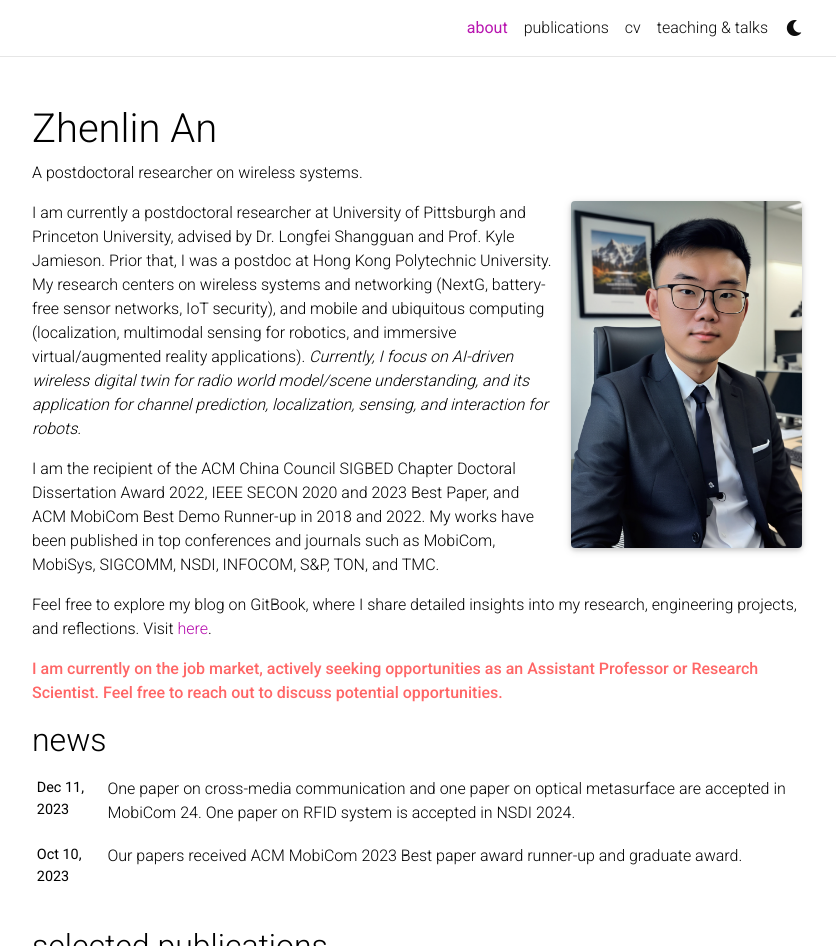
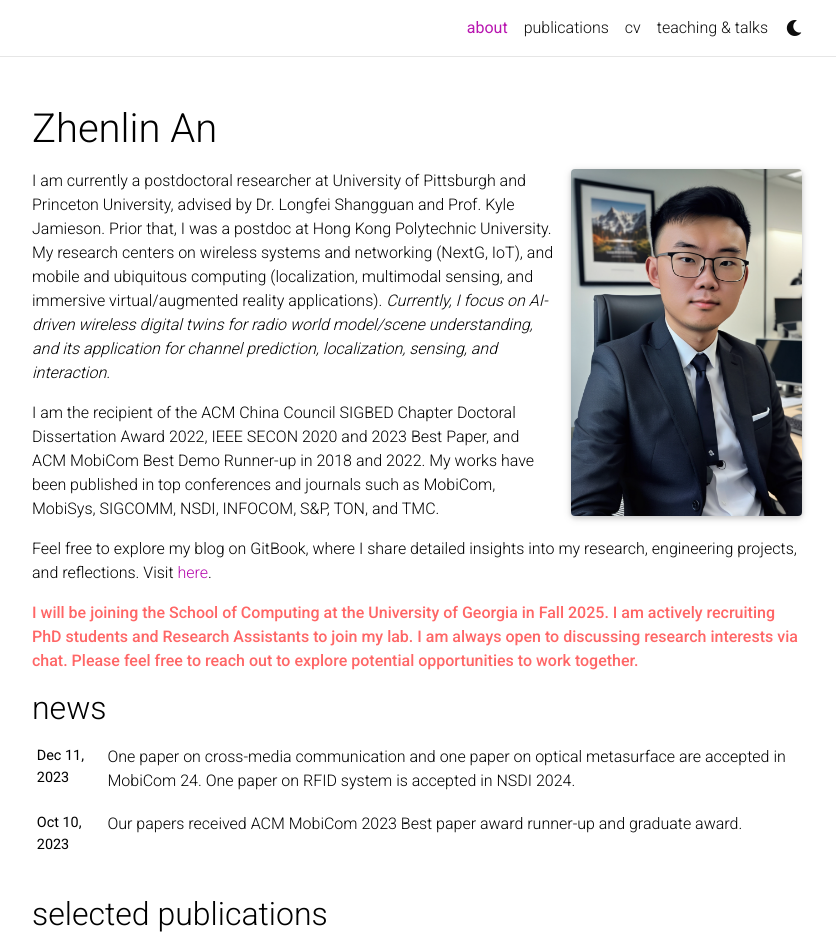
Before and after one commit to Anplus/anplus.github.io, a Jekyll site: the page built from _pages/about.md, in a window 1280 px wide and 1267 px high, cut to the strip 0-946 px from the top of the window. Shown: the whole strip, without its empty margins (223-1059 px from the left). Built offline with Jekyll 4.4.1, drawn with Linux system fonts in a browser that asks for light colours; full-size pictures stand in for the smaller copies a plugin makes; comment, search, counter and statistics services are not loaded; a style sheet for code colours, icons or effects is not loaded.

Commit message:
Update about.md

```diff
--- a/_pages/about.md
+++ b/_pages/about.md
@@ -2,7 +2,7 @@
 layout: about
 title: about
 permalink: /
-subtitle: A postdoctoral researcher on wireless systems.
+subtitle:
 
 profile:
   align: right
@@ -15,13 +15,13 @@ selected_papers: true # includes a list of papers marked as "selected={true}"
 social: true  # includes social icons at the bottom of the page
 ---
 
-I am currently a postdoctoral researcher at University of Pittsburgh and Princeton University, advised by Dr. Longfei Shangguan and Prof. Kyle Jamieson. Prior that, I was a postdoc at Hong Kong Polytechnic University. My research centers on wireless systems and networking (NextG, battery-free sensor networks, IoT security), and mobile and ubiquitous computing (localization, multimodal sensing for robotics, and immersive virtual/augmented reality applications). *Currently, I focus on AI-driven wireless digital twin for radio world model/scene understanding, and its application for channel prediction, localization, sensing, and interaction for robots.*
+I am currently a postdoctoral researcher at University of Pittsburgh and Princeton University, advised by Dr. Longfei Shangguan and Prof. Kyle Jamieson. Prior that, I was a postdoc at Hong Kong Polytechnic University. My research centers on wireless systems and networking (NextG, IoT), and mobile and ubiquitous computing (localization, multimodal sensing, and immersive virtual/augmented reality applications). *Currently, I focus on AI-driven wireless digital twins for radio world model/scene understanding, and its application for channel prediction, localization, sensing, and interaction.*
 
 I am the recipient of the ACM China Council SIGBED Chapter Doctoral Dissertation Award 2022, IEEE SECON 2020 and 2023 Best Paper, and ACM MobiCom Best Demo Runner-up in 2018 and 2022. My works have been published in top conferences and journals such as MobiCom, MobiSys, SIGCOMM, NSDI, INFOCOM, S&P, TON, and TMC.
 
 Feel free to explore my blog on GitBook, where I share detailed insights into my research, engineering projects, and reflections. Visit [here](https://anplus.gitbook.io/anplus).
 
-<p><strong style="color:#FF6666;">I am currently on the job market, actively seeking opportunities as an Assistant Professor or Research Scientist. Feel free to reach out to discuss potential opportunities.</strong></p>
+<p><strong style="color:#FF6666;">I will be joining the School of Computing at the University of Georgia in Fall 2025. I am actively recruiting PhD students and Research Assistants to join my lab. I am always open to discussing research interests via chat. Please feel free to reach out to explore potential opportunities to work together.</strong></p>
 
 <!-- Write your biography here. Tell the world about yourself. Link to your favorite [subreddit](http://reddit.com). You can put a picture in, too. The code is already in, just name your picture `prof_pic.jpg` and put it in the `img/` folder.
 
```
